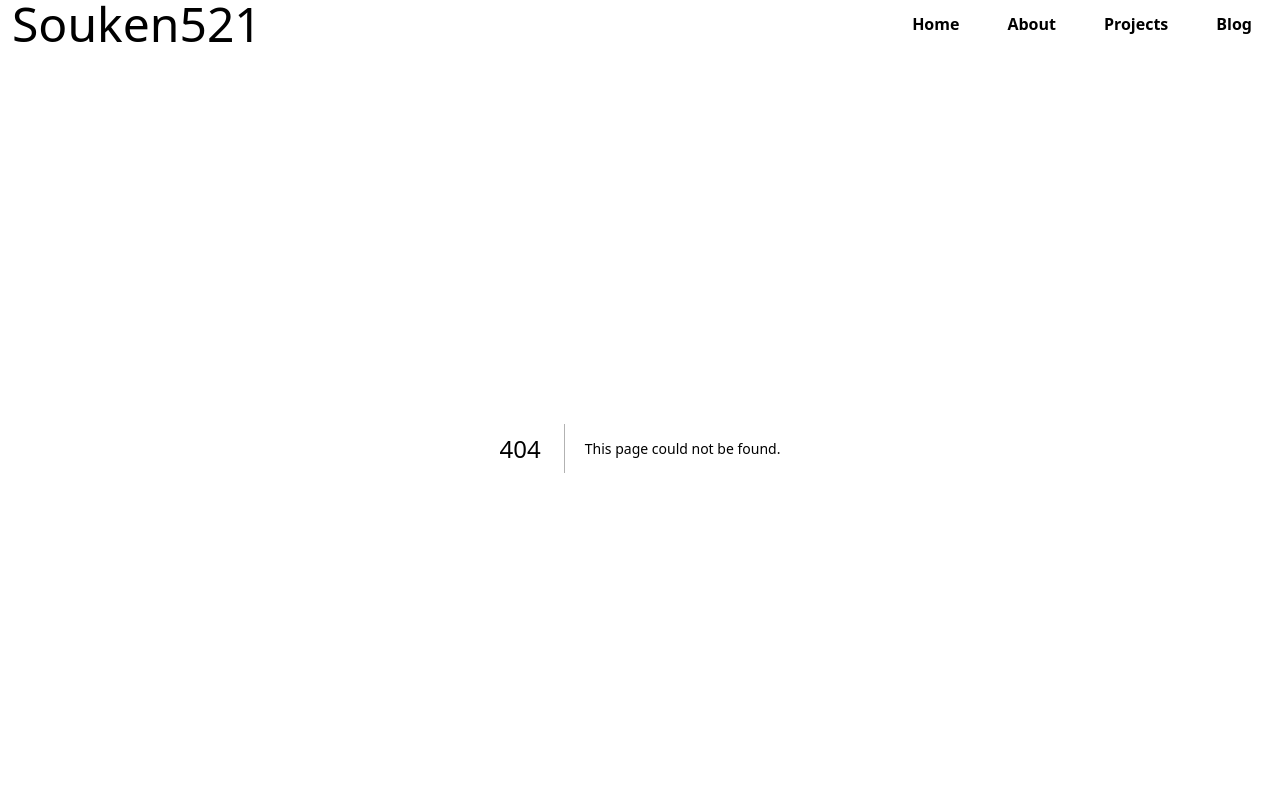
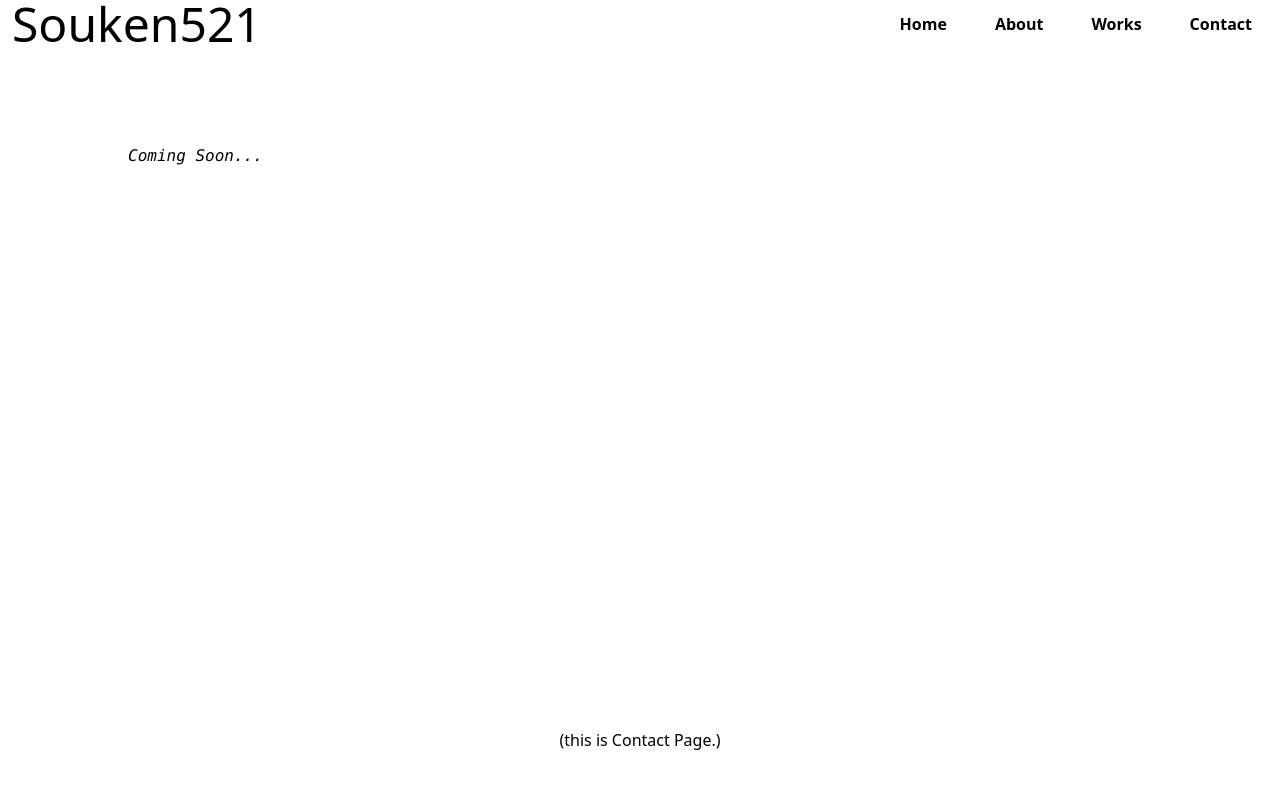
Before and after one commit to SoukenProg/myweb_next_js, a Next.js app: page /Contact in a window 1280 px wide. Before the commit this address had no page. Shown: the top 800 px of the page. Built offline with nearby package versions, Linux system fonts and the light colour scheme.

Commit message:
Add Pages

```diff
--- /dev/null
+++ b/src/app/About/page.tsx
@@ -0,0 +1,5 @@
+const HelloSouken = () => {
+    return <div>This is a test page made by Souken.</div>
+}
+
+export default HelloSouken;
--- /dev/null
+++ b/src/app/Contact/page.tsx
@@ -0,0 +1,14 @@
+
+export default function Home() {
+  return (
+    <main className="flex min-h-screen flex-col items-center justify-between p-24">
+      <div className="italic max-w-5xl w-full items-center justify-between font-mono text-m lg:flex">
+        Coming Soon... <br/>
+      </div>
+          <h1>
+              (this is Contact Page.)
+          </h1>
+
+    </main>
+  );
+}
--- /dev/null
+++ b/src/app/Works/page.tsx
@@ -0,0 +1,13 @@
+
+export default function Home() {
+  return (
+      <main className="flex min-h-screen flex-col items-center justify-between p-24">
+          <div className="italic max-w-5xl w-full items-center justify-between font-mono text-m lg:flex">
+              Coming Soon...
+          </div>
+          <h1>
+              (this is Works Page.)
+          </h1>
+      </main>
+  );
+}
--- a/src/components/burgerMenu.tsx
+++ b/src/components/burgerMenu.tsx
@@ -60,13 +60,13 @@ export default function BurgerMenu() {
                             <Link href="/" className="font-semibold">Home</Link>
                         </li>
                         <li className="mb-4">
-                            <Link href="/" className="font-semibold">About</Link>
+                            <Link href="/About" className="font-semibold">About</Link>
                         </li>
                         <li className="mb-4">
-                            <Link href="/" className="font-semibold">Projects</Link>
+                            <Link href="/Works" className="font-semibold">Works</Link>
                         </li>
                         <li className="mb-4">
-                            <Link href="/" className="font-semibold">Link</Link>
+                            <Link href="/Contact" className="font-semibold">Contact</Link>
                         </li>
                     </ul>
                 </main>
--- a/src/components/header.tsx
+++ b/src/components/header.tsx
@@ -27,18 +27,18 @@ export const Header = () => {
                 </div>
                 <div className="flex mx-4 md:flex-1 md:gap-x-12 justify-end">
                     <Link href="/" className="font-semibold">Home</Link>
-                    <Link href="/" className="font-semibold">About</Link>
-                    <Link href="/" className="font-semibold">Projects</Link>
-                    <Link href="/" className="font-semibold">Blog</Link>
+                    <Link href="/About" className="font-semibold">About</Link>
+                    <Link href="/Works" className="font-semibold">Works</Link>
+                    <Link href="/Contact" className="font-semibold">Contact</Link>
                 </div>
             </div>
-            <div className="md:hidden flex justify-between max-w-3xl  mx-3">
+            <div className="md:hidden flex justify-between max-w-3xl items-center mx-3">
                 <div>
-                    <Link href="/" className="text-5xl">
+                    <Link href="/" className="text-4xl">
                         Souken521
                     </Link>
                 </div>
-                <div className="text-xl font-bold">
+                <div className="text-xl font-bold　items-center">
                     <BurgerMenu />
                 </div>
             </div>
```
